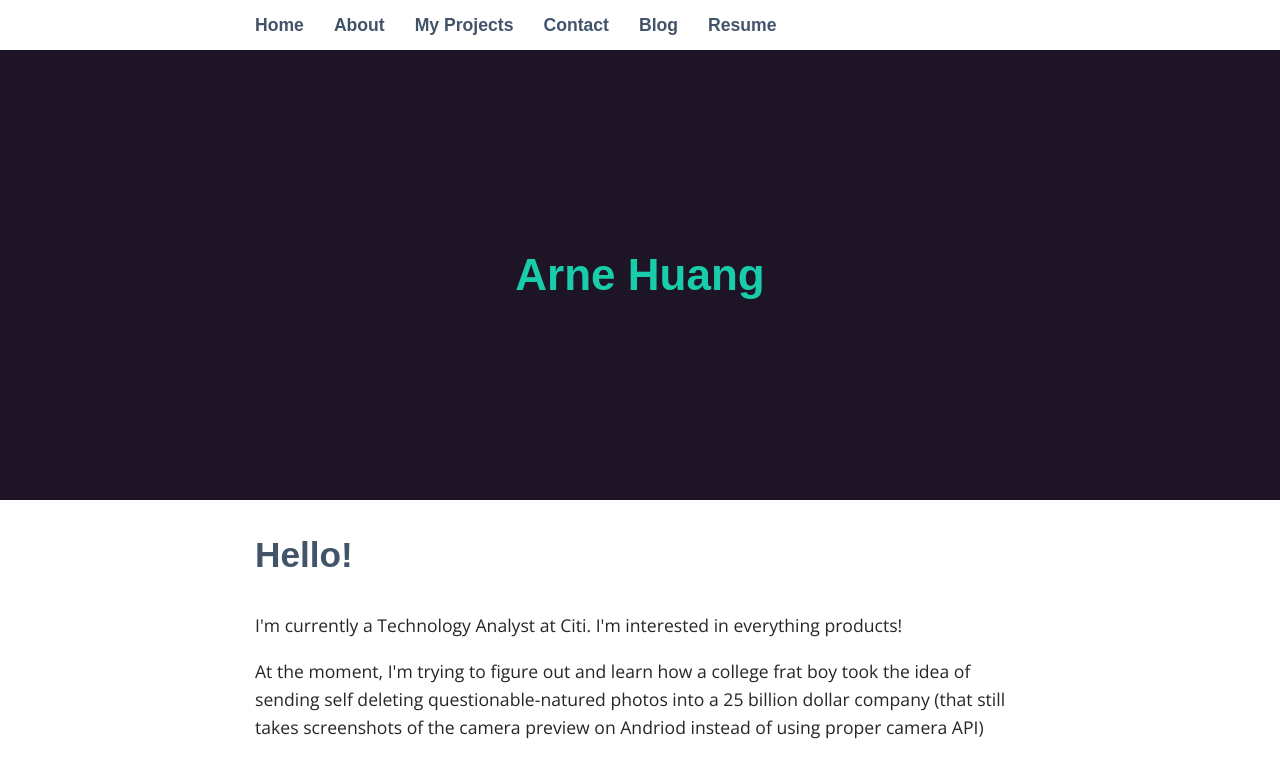
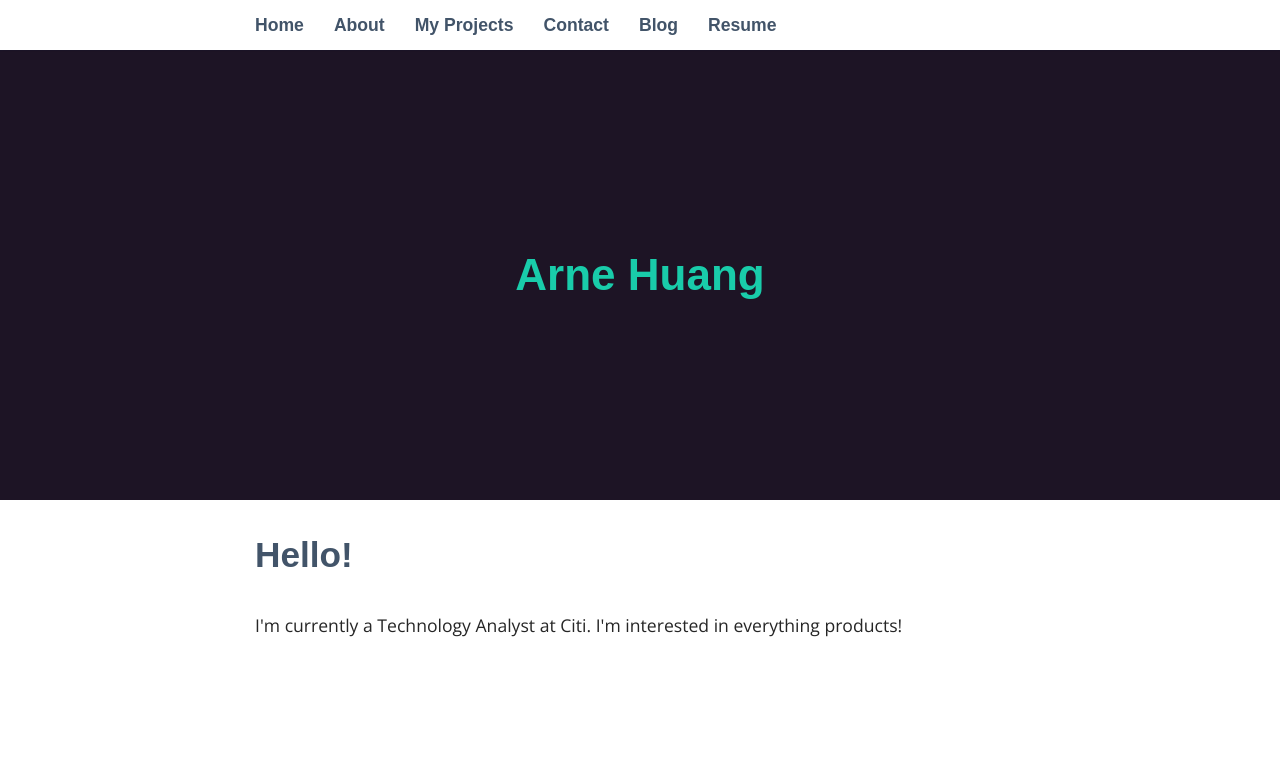
Before and after one commit to arnehuang/arnehuang.github-io, a Jekyll site: the page built from index.html, in a window 1280 px wide. Shown: the top 778 px of the page. Built offline with Jekyll 4.4.1, drawn with Linux system fonts in a browser that asks for light colours; some web fonts are replaced.

Commit message:
Update index.html

```diff
--- a/index.html
+++ b/index.html
@@ -4,5 +4,3 @@ layout: default
 
   <h2>Hello!</h2>
   I'm currently a Technology Analyst at Citi. I'm interested in everything products!
-
-  <p>At the moment, I'm trying to figure out and learn how a college frat boy took the idea of sending self deleting questionable-natured photos into a 25 billion dollar company (that still takes screenshots of the camera preview on Andriod instead of using proper camera API)</p>
```
